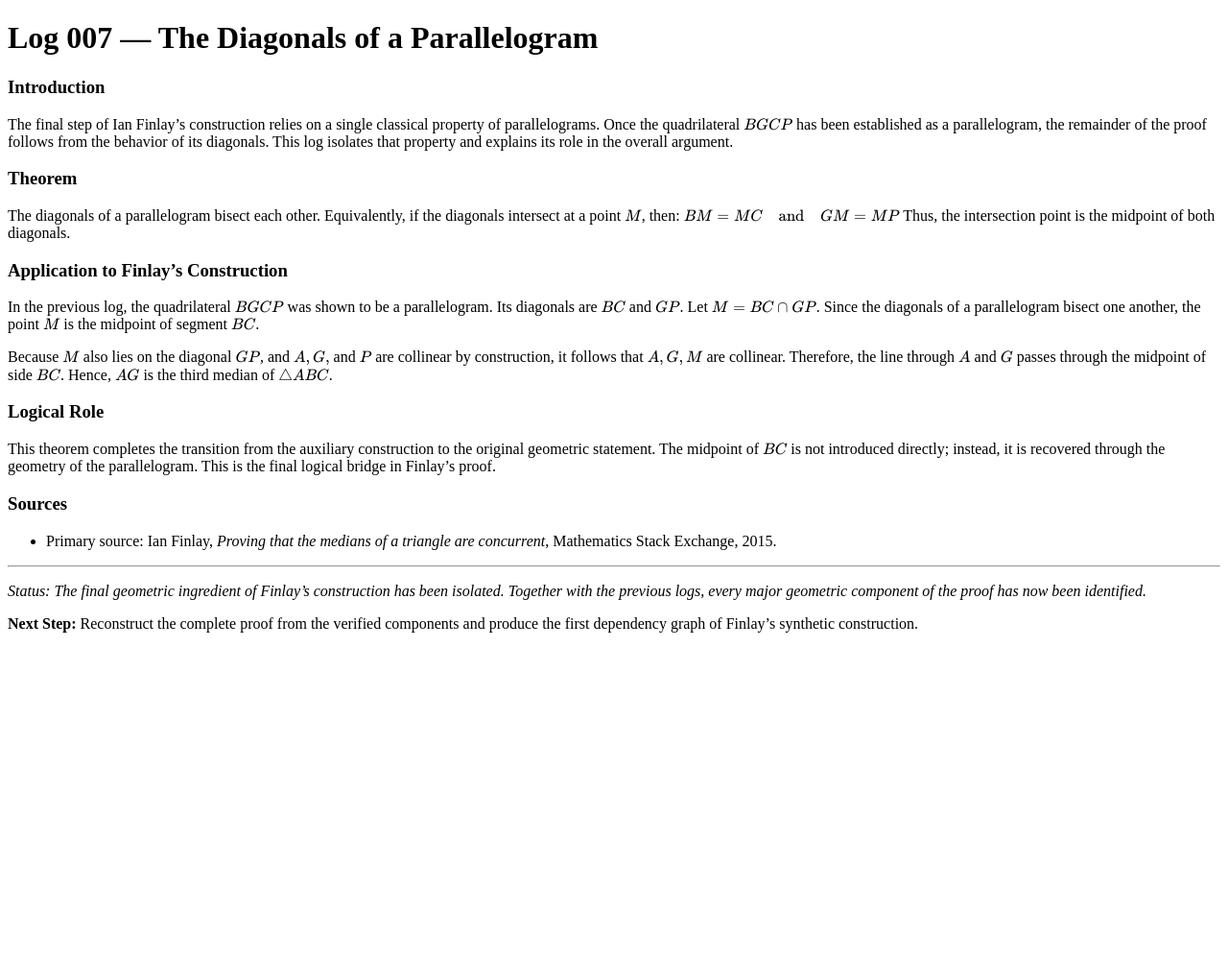
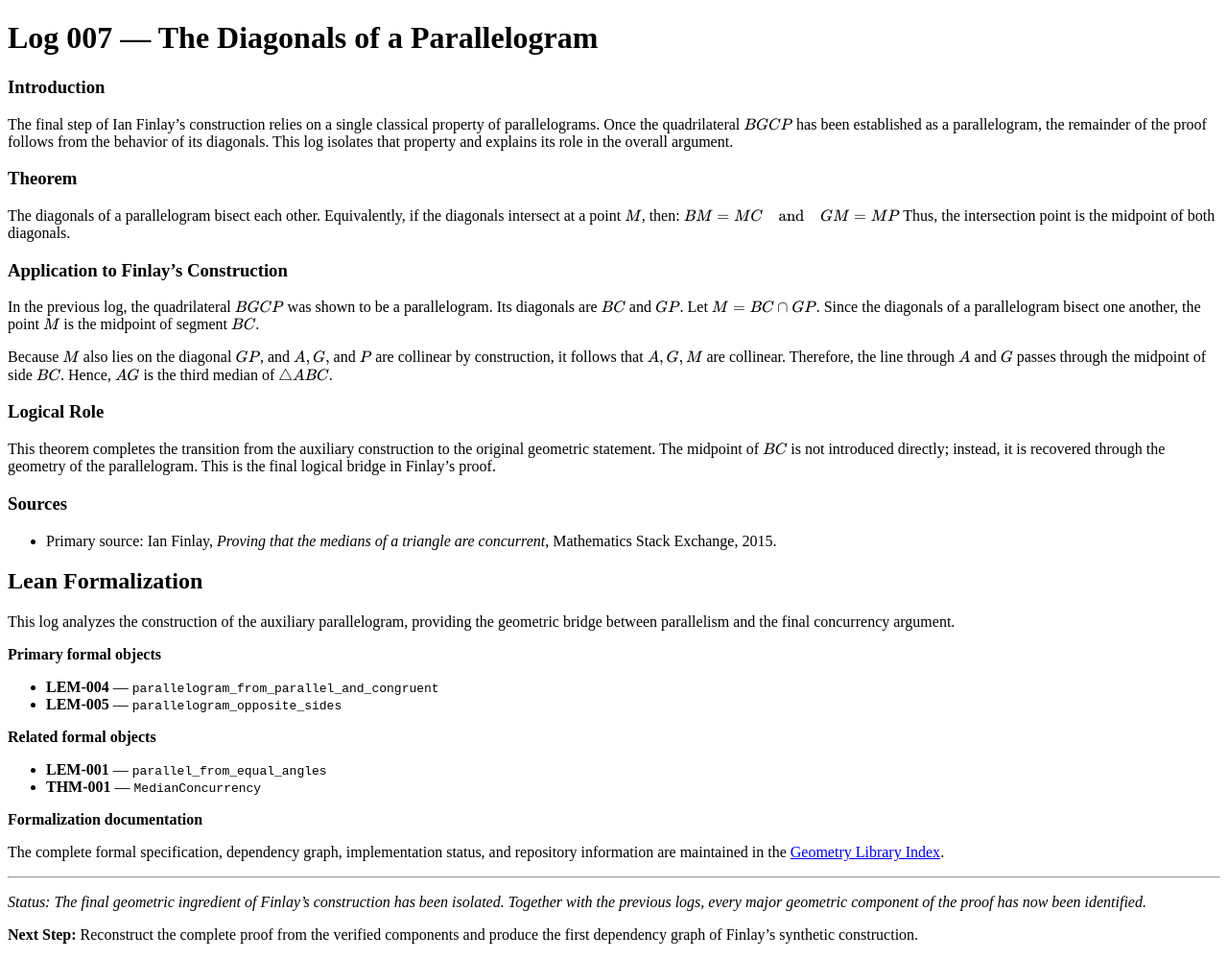
Before and after one commit to cgjteam/cgjteam.github.io, a Jekyll site: the page built from log-007.md, in a window 1280 px wide. Shown: the whole page at 96% size. Built offline with Jekyll 4.4.1, drawn with Linux system fonts in a browser that asks for light colours; our own code applies the rules of GitHub Pages for plain Markdown files; before the commit the page ends 900 px from its top, so only the background shows below that.

Commit message:
Update log-007.md

```diff
--- a/log-007.md
+++ b/log-007.md
@@ -25,6 +25,24 @@ This theorem completes the transition from the auxiliary construction to the ori
 ### Sources
 * Primary source: Ian Finlay, *Proving that the medians of a triangle are concurrent*, Mathematics Stack Exchange, 2015.
 
+## Lean Formalization
+
+This log analyzes the construction of the auxiliary parallelogram, providing the geometric bridge between parallelism and the final concurrency argument.
+
+**Primary formal objects**
+
+- **LEM-004** — `parallelogram_from_parallel_and_congruent`
+- **LEM-005** — `parallelogram_opposite_sides`
+
+**Related formal objects**
+
+- **LEM-001** — `parallel_from_equal_angles`
+- **THM-001** — `MedianConcurrency`
+
+**Formalization documentation**
+
+The complete formal specification, dependency graph, implementation status, and repository information are maintained in the [Geometry Library Index](./Geometry.md).
+
 ---
 *Status: The final geometric ingredient of Finlay's construction has been isolated. Together with the previous logs, every major geometric component of the proof has now been identified.*
 
```
